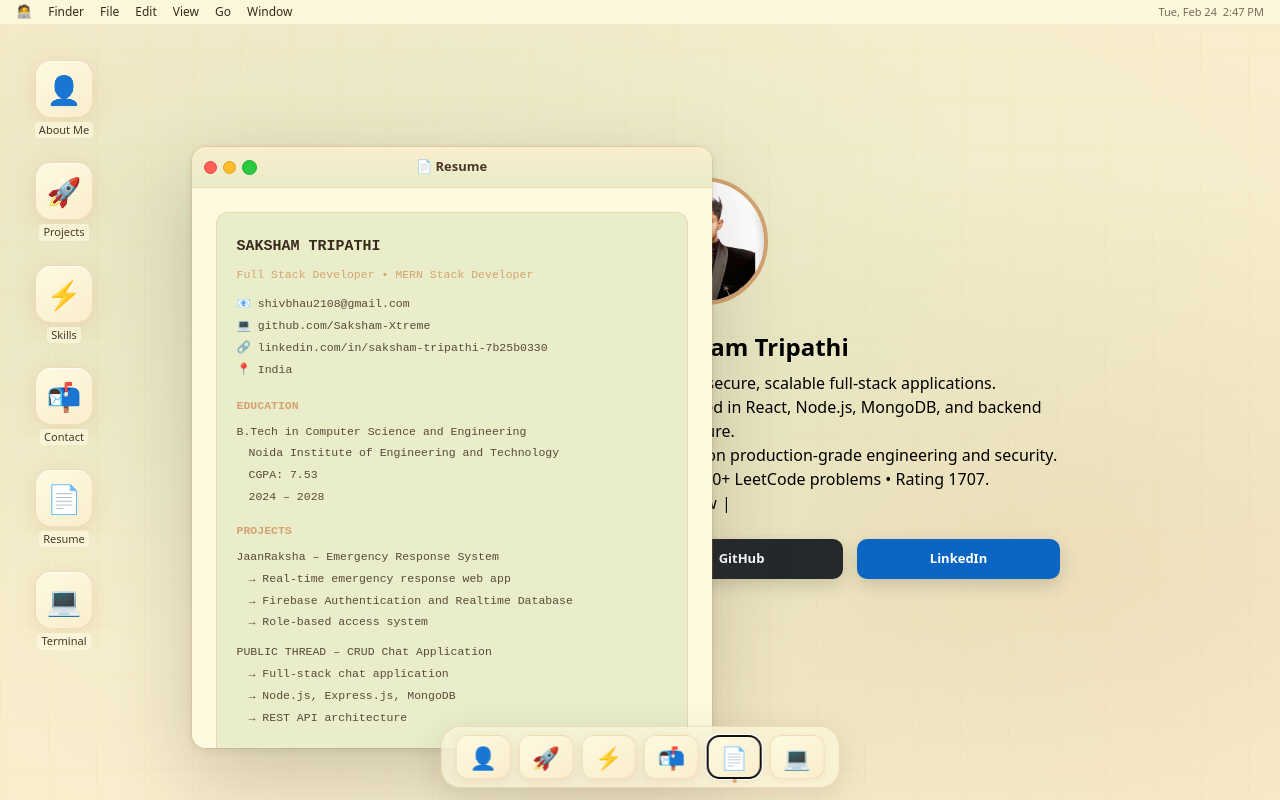
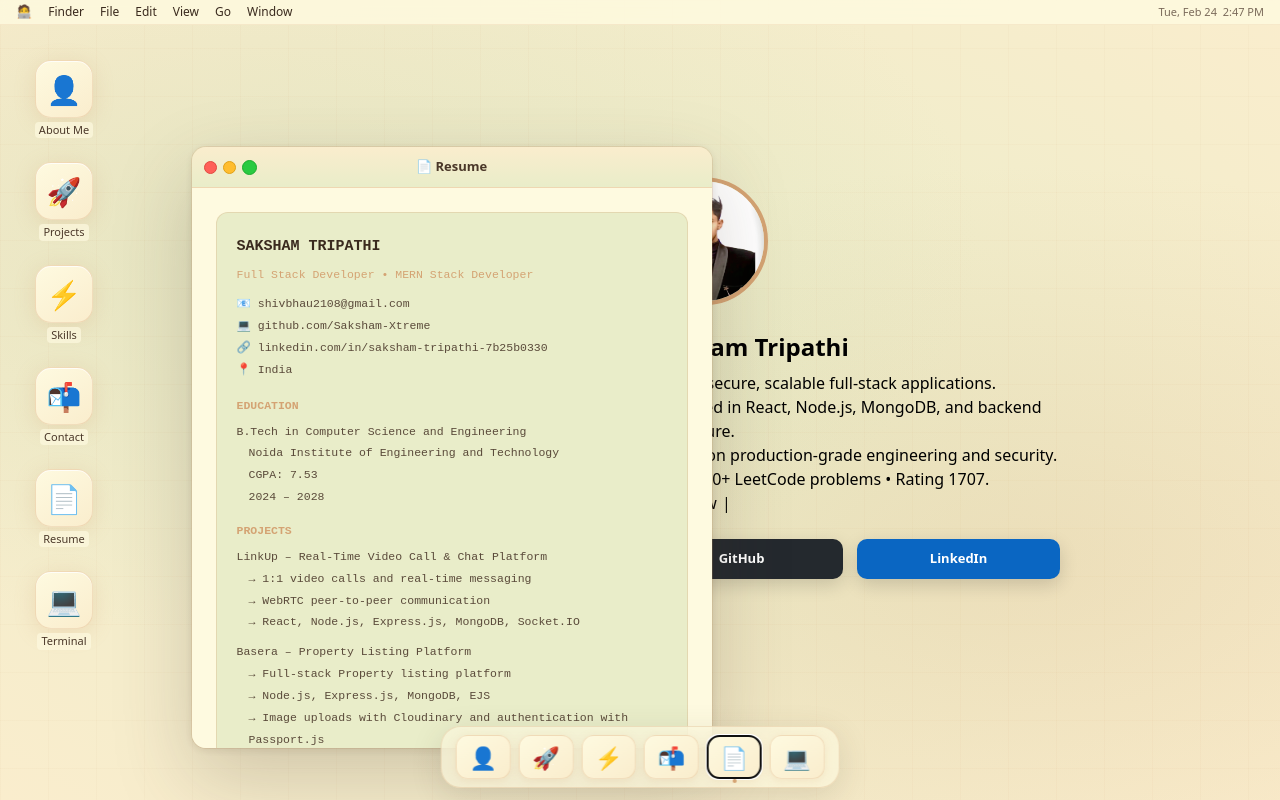
Before and after one commit to Saksham-Xtreme/Porfolio, a React (Vite) app in the folder portfolio-react/: page / in a window 1280 px wide. Both pictures are taken after a click on the button "Resume". Built offline with nearby package versions, Linux system fonts and the light colour scheme.

Commit message:
Added New Projects

```diff
--- a/portfolio-react/src/MacDesktopPortfolio.jsx
+++ b/portfolio-react/src/MacDesktopPortfolio.jsx
@@ -1337,28 +1337,54 @@ function Resume() {
           PROJECTS
         </div>
 
+
+
+        <div>
+          LinkUp – Real-Time Video Call & Chat Platform
+        </div>
+
+        <div style={{ paddingLeft: 12, marginBottom: 8 }}>
+          → 1:1 video calls and real-time messaging
+          <br />
+          → WebRTC peer-to-peer communication
+          <br />
+          → React, Node.js, Express.js, MongoDB, Socket.IO
+        </div>
+
+        <div>
+          Basera – Property Listing Platform
+        </div>
+
+        <div style={{ paddingLeft: 12, marginBottom: 8 }}>
+          → Full-stack Property listing platform
+          <br />
+          → Node.js, Express.js, MongoDB, EJS
+          <br />
+          → Image uploads with Cloudinary and authentication with Passport.js
+        </div>
+
+        <div>
+          PUBLIC THREAD – CRUD Chat Application
+        </div>
+
+        <div style={{ paddingLeft: 12, marginBottom: 8 }}>
+          → Full-stack chat application
+          <br />
+          → Node.js, Express.js, MongoDB
+          <br />
+          → REST API architecture
+        </div>
+
         <div>
           JaanRaksha – Emergency Response System
         </div>
 
-        <div style={{ paddingLeft: 12, marginBottom: 8 }}>
+        <div style={{ paddingLeft: 12, marginBottom: 12 }}>
           → Real-time emergency response web app
           <br />
           → Firebase Authentication and Realtime Database
           <br />
           → Role-based access system
-        </div>
-
-        <div>
-          PUBLIC THREAD – CRUD Chat Application
-        </div>
-
-        <div style={{ paddingLeft: 12, marginBottom: 12 }}>
-          → Full-stack chat application
-          <br />
-          → Node.js, Express.js, MongoDB
-          <br />
-          → REST API architecture
         </div>
 
         {/* Skills */}
@@ -1398,9 +1424,9 @@ function Resume() {
         <div>
           → 5★ rating in C++ on HackerRank
           <br />
-          → Solved 100+ DSA problems on LeetCode
-          <br />
-          → LeetCode Contest Rating: 1500+
+          → Solved 170+ DSA problems on LeetCode
+          <br />
+          → LeetCode Contest Rating: 1700+
         </div>
       </div>
 
```
